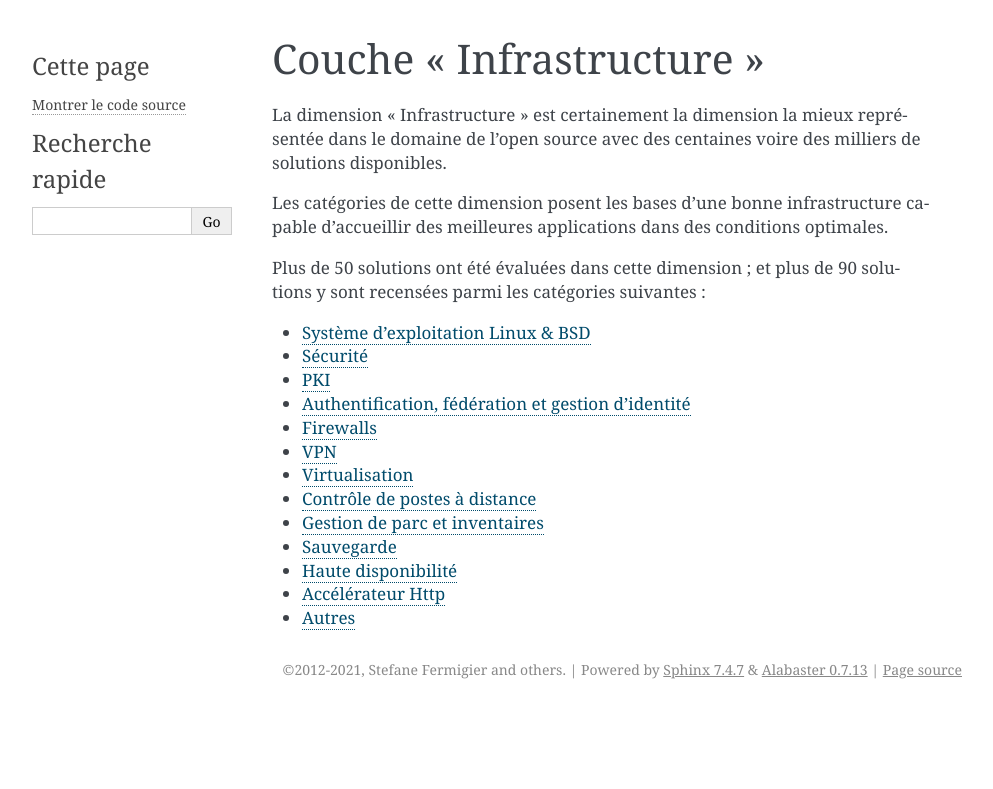
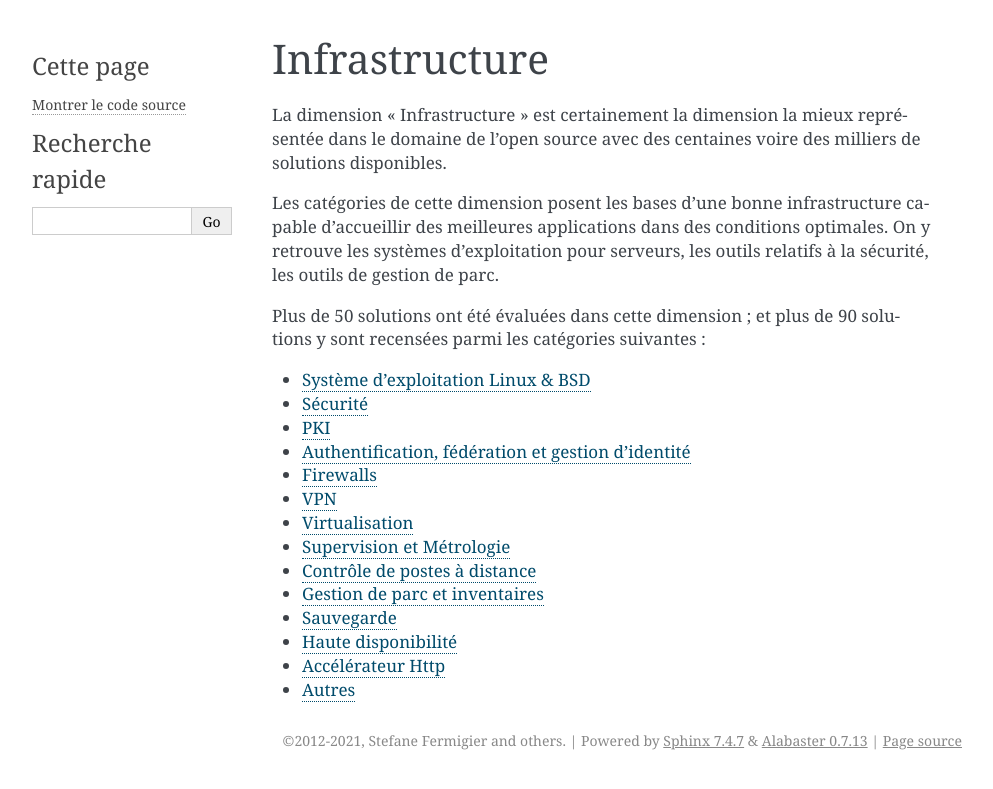
Before and after one commit to sfermigier/guide-oss, a Sphinx documentation site: the page built from source/infrastructure/index.rst, in a window 1280 px wide. Shown: the top 789 px of the page, without its empty margins (148-1141 px from the left). Built offline with Sphinx 7.4.7, drawn with Linux system fonts in a browser that asks for light colours; comment, search, counter and statistics services are not loaded.

Commit message:
Last reorg for today

```diff
--- a/source/devops/index.rst
+++ b/source/devops/index.rst
@@ -10,4 +10,3 @@ Outre les outils traditionnels du génie logiciels, listés, dans la catégorie
 
     tests-integration-continue.rst
     deploiement.rst
-    supervision-et-metrologie.rst
--- a/source/infrastructure/index.rst
+++ b/source/infrastructure/index.rst
@@ -1,9 +1,9 @@
-Couche « Infrastructure »
-=========================
+Infrastructure
+==============
 
 La dimension « Infrastructure » est certainement la dimension la mieux représentée dans le domaine de l’open source avec des centaines voire des milliers de solutions disponibles.
 
-Les catégories de cette dimension posent les bases d’une bonne infrastructure capable d’accueillir des meilleures applications dans des conditions optimales.
+Les catégories de cette dimension posent les bases d’une bonne infrastructure capable d’accueillir des meilleures applications dans des conditions optimales. On y retrouve les systèmes d'exploitation pour serveurs, les outils relatifs à la sécurité, les outils de gestion de parc.
 
 Plus de 50 solutions ont été évaluées dans cette dimension ; et plus de 90 solutions y sont recensées parmi les catégories suivantes :
 
@@ -17,6 +17,7 @@ Plus de 50 solutions ont été évaluées dans cette dimension ; et plus de 90
     firewalls.rst
     vpn.rst
     virtualisation.rst
+    supervision-et-metrologie.rst
     controle-de-postes-a-distance.rst
     gestion-de-parc-et-inventaires.rst
     sauvegarde.rst
--- a/source/sgbd-middleware/index.rst
+++ b/source/sgbd-middleware/index.rst
@@ -1,13 +1,13 @@
-Couche « Infrastructure »
-=========================
+Bases de données (tous types) et middleware
+===========================================
 
 .. toctree::
     :maxdepth: 1
 
     bases-de-donnees.rst
     nosql.rst
+    annuaire-entreprise.rst
     esb.rst
     mom-eai.rst
     bpm-workflow.rst
-    annuaire-entreprise.rst
     serveurs-applications.rst
```
Also changed, not shown: source/infrastructure/supervision-et-metrologie.rst (renamed from source/devops/supervision-et-metrologie.rst).
